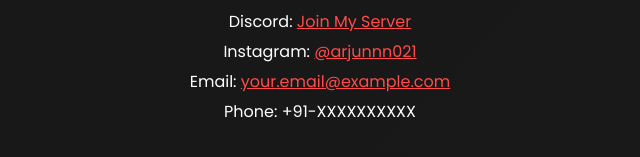
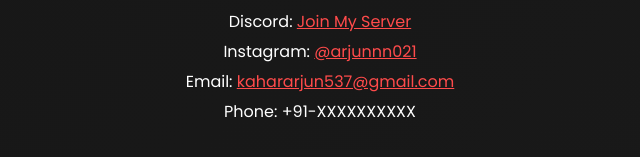
Before and after one commit to hackoarjunz/PORTFOLIO, a plain HTML site: page index.html in a window 1280 px wide. Shown: the part 5001-5158 px from the top of the page, 320-960 px from the left. Drawn offline with Linux system fonts and the light colour scheme.

Commit message:
Update index.html

```diff
--- a/index.html
+++ b/index.html
@@ -100,7 +100,7 @@
         <h2>Contact Me</h2>
         <p>Discord: <a href="https://discord.gg/Y4CxHvgvP9">Join My Server</a></p>
         <p>Instagram: <a href="https://www.instagram.com/arjunnn021/">@arjunnn021</a></p>
-        <p>Email: <a href="mailto:your.email@example.com">your.email@example.com</a></p>
+        <p>Email: <a href="mailto:your.email@example.com">kahararjun537@gmail.com</a></p>
         <p>Phone: +91-XXXXXXXXXX</p>
     </section>
 
```
